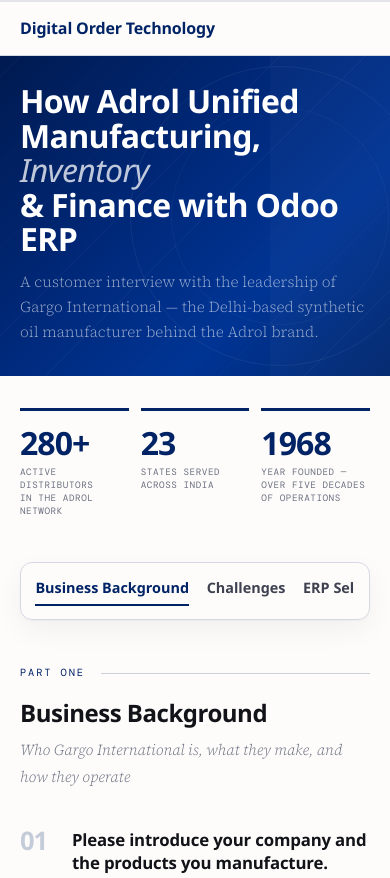
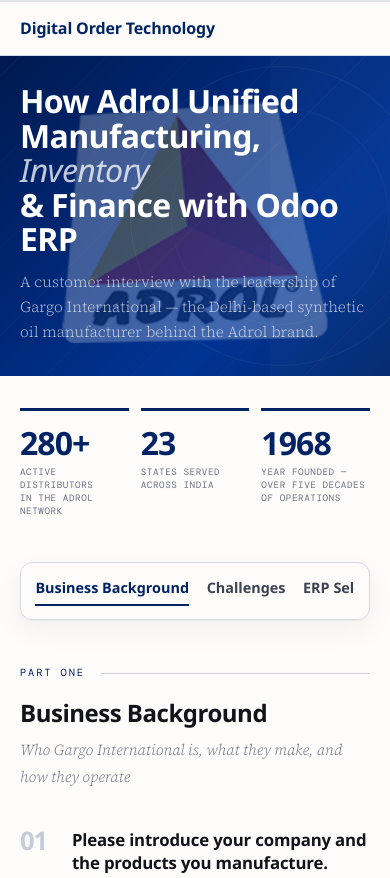
Before and after one commit to Digital-Order-Pvt-Ltd/dotpl-website-case-study-pages, a plain HTML site: page index.html in a window 390 px wide. Shown: the top 878 px of the page. Drawn offline with nearby package versions, Linux system fonts and the light colour scheme; a web font is replaced by a local one.

Commit message:
add image

```diff
--- a/index.html
+++ b/index.html
@@ -46,14 +46,13 @@
   <header class="hero" aria-label="Article hero">
     <div class="hero__pattern" aria-hidden="true"></div>
     <div class="hero__deco-circle" aria-hidden="true"></div>
-
     <div class="hero__content">
       <!-- <div class="hero__eyebrow">
         <span class="hero__eyebrow-line" aria-hidden="true"></span>
         <span class="hero__eyebrow-text">Customer Case Study &nbsp;·&nbsp; Manufacturing &nbsp;·&nbsp; ERP
           Transformation</span>
       </div> -->
-
+      <div class="hero__text">
         <h1 class="hero__title">
           How Adrol Unified<br />
           Manufacturing, <em>Inventory</em><br />
@@ -65,8 +64,14 @@
           the Delhi-based synthetic oil manufacturer behind the Adrol brand.
         </p>
 
+      </div>
+
+      <div class="hero__logo">
+        <img src="images/adrol-logo.png" alt="Adrol Logo">
+      </div>
 
     </div>
+
   </header>
   <!-- END HERO -->
 
--- a/js/navigation.js
+++ b/js/navigation.js
@@ -51,16 +51,12 @@
       }
 
     });
-
-  if (window.innerWidth <= 768) {
-
+    // console.log("ACTIVE:", activeLink.textContent);
     activeLink.scrollIntoView({
-      behavior: "smooth",
+      behavior: "auto",
       inline: "center",
       block: "nearest"
     });
-
-  }
 
   }
 
@@ -84,6 +80,7 @@
     setActive(activeItem.link);
 
   }
+
   let ticking = false;
 
   function onScroll() {
--- a/style.css
+++ b/style.css
@@ -236,7 +236,7 @@
       font-family: var(--font-display);
       /* font-size: clamp(2.2rem, 5vw, 4.25rem); */
       font-size: clamp(2rem, 5vw, 3.4rem);
-      font-weight: 700;
+      font-weight: 600;
       line-height: 1.08;
       letter-spacing: -0.02em;
       color: #ffffff;
@@ -255,10 +255,31 @@
       font-family: var(--font-body);
       font-size: clamp(0.95rem, 1.4vw, 1.15rem);
       font-weight: 300;
-      color: rgba(255, 255, 255, 0.6);
+      color: rgba(255, 255, 255, 0.75);
       max-width: 600px;
       margin-bottom: 1rem;
       line-height: 1.65;
+    }
+
+    .hero__content {
+      display: flex;
+      justify-content: space-between;
+      align-items: center;
+      gap: 4rem;
+    }
+
+    .hero__text {
+      flex: 1;
+    }
+
+    .hero__logo {
+      flex-shrink: 0;
+    }
+
+    .hero__logo img {
+      width: 220px;
+      height: auto;
+      display: block;
     }
 
     .hero__meta-row {
@@ -1042,12 +1063,14 @@
         text-align: left;
       }
     }
+
     /* =============================================
    CHAPTER NAVIGATION
 ============================================= */
-main > section {
+    main>section {
       scroll-margin-top: 120px;
     }
+
     /* =============================================
    STICKY CHAPTER NAVIGATION
 ============================================= */
@@ -1140,7 +1163,7 @@
       scroll-padding-top: 50px;
     }
 
-main > section {
+    main>section {
       scroll-margin-top: 50px;
     }
 
@@ -1149,7 +1172,36 @@
         scroll-padding-top: 50px;
       }
 
-  main > section {
+      main>section {
         scroll-margin-top: 50px;
       }
     }
+
+    @media (max-width: 768px) {
+
+      .hero__content {
+        position: relative;
+      }
+
+      .hero__logo {
+        position: absolute;
+        inset: 0;
+
+        display: flex;
+        justify-content: center;
+        align-items: center;
+
+        pointer-events: none;
+      }
+
+      .hero__logo img {
+        width: 70%;
+        max-width: 280px;
+        opacity: 0.25;
+      }
+
+      .hero__text {
+        position: relative;
+        z-index: 2;
+      }
+    }
```
Lines whose indentation alone changed are shown as unchanged.
